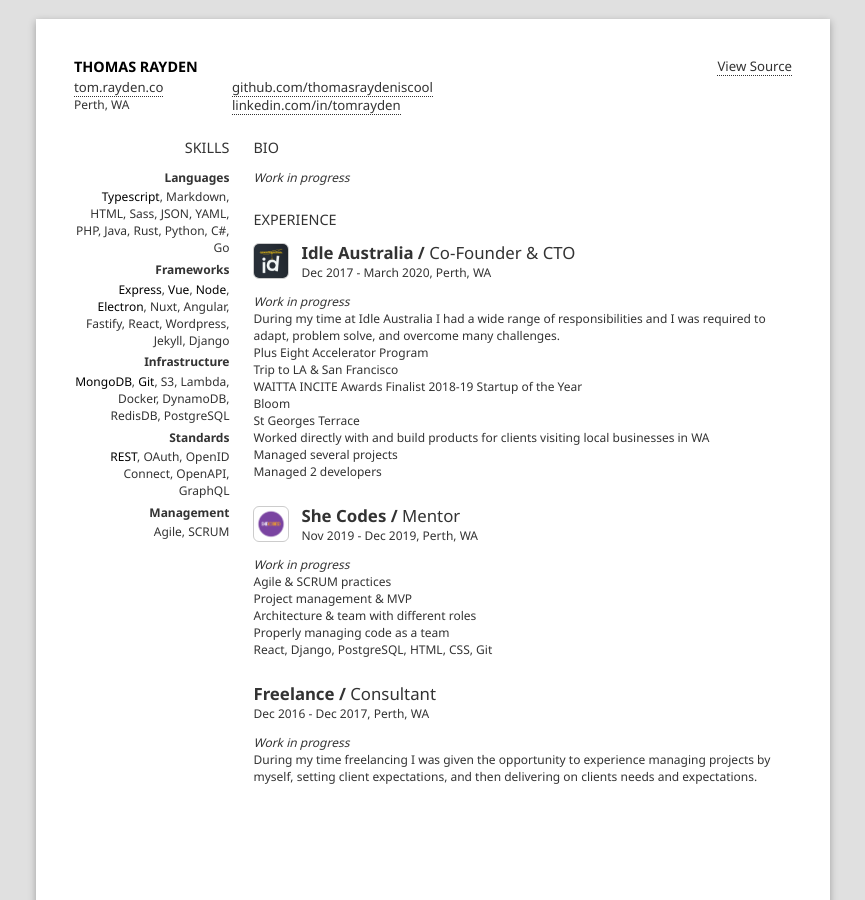
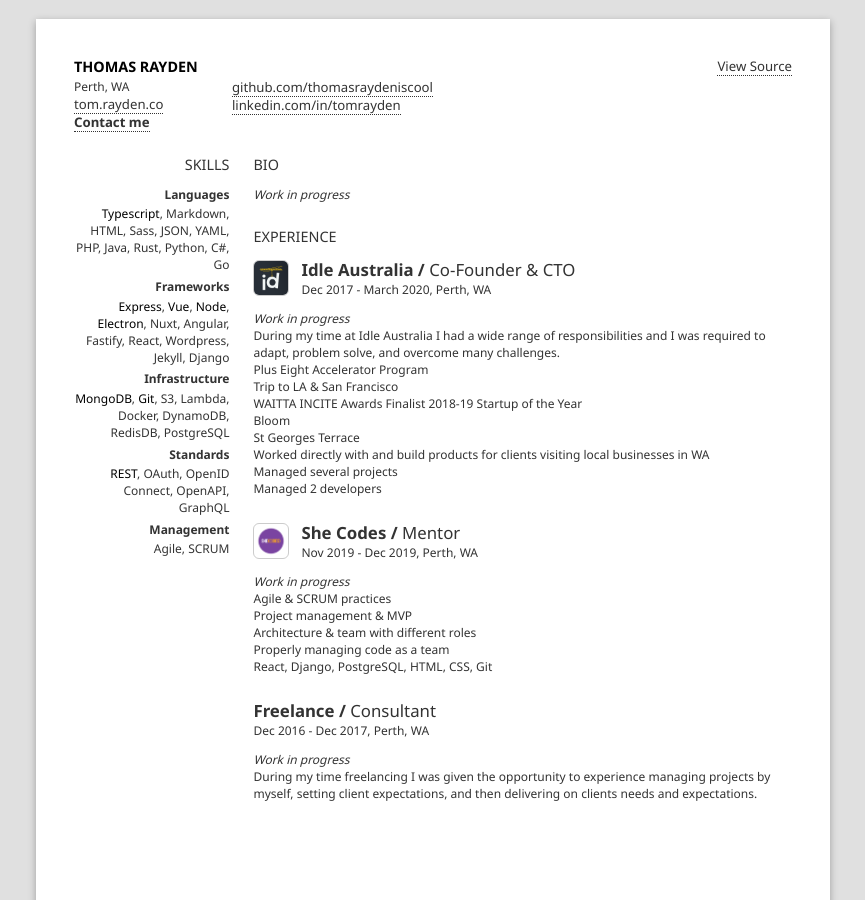
Before and after one commit to thomasraydeniscool/tom.rayden.co, a Jekyll site: the page built from resume.md, in a window 1280 px wide and 900 px high. Shown: the whole window, without its empty margins (207-1072 px from the left). Built offline with Jekyll 4.4.1, drawn with Linux system fonts in a browser that asks for light colours.

Commit message:
Update resume.html

```diff
--- a/_layouts/resume.html
+++ b/_layouts/resume.html
@@ -27,25 +27,20 @@
               <div class="column">
                 <div>
                   <span>
-                    <a href="//{{page.website}}">
+                    {{ page.location }}
+                  </span>
+                </div>
+                <div>
+                  <span>
+                    <a href="//{{page.websiteUrl}}">
                       {{ page.website }}
                     </a>
                   </span>
                 </div>
                 <div>
-                  <span>
-                    {{ page.mobile }}
-                  </span>
-                </div>
-                <div>
-                  <span>
-                    {{ page.email }}
-                  </span>
-                </div>
-                <div>
-                  <span>
-                    {{ page.location }}
-                  </span>
+                  <a href="//{{page.contactUrl}}">
+                    <strong>Contact me</strong>
+                  </a>
                 </div>
               </div>
               <div class="column">
```
